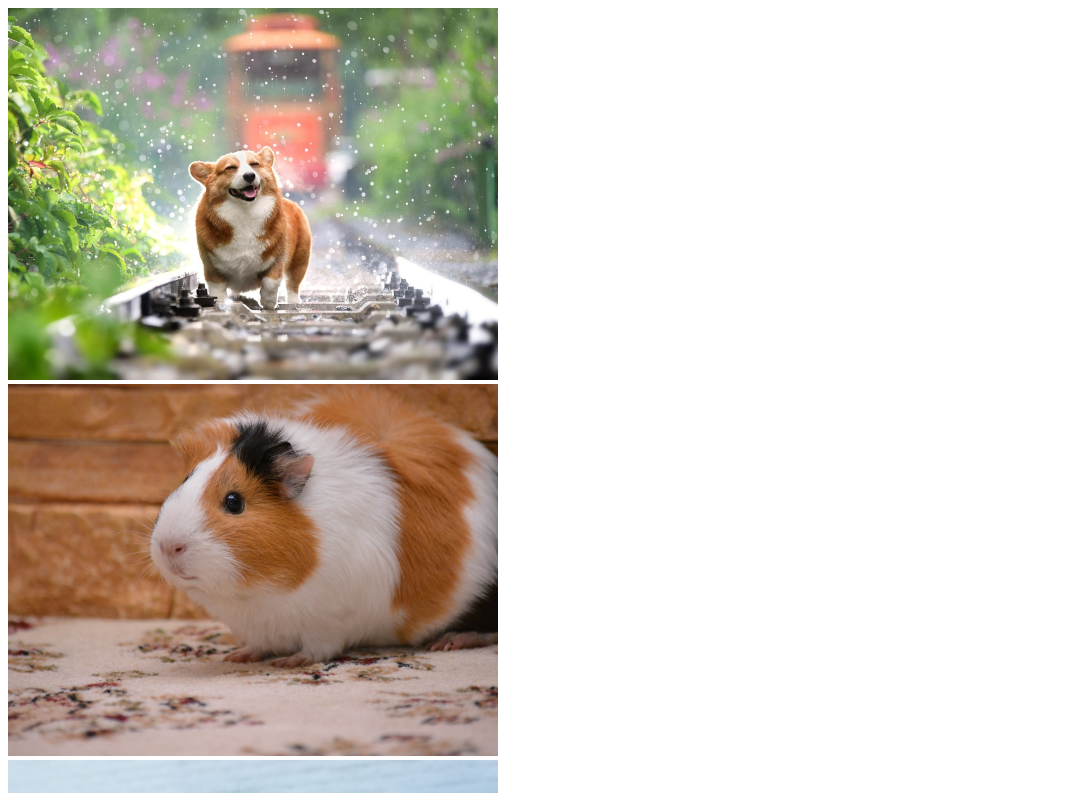
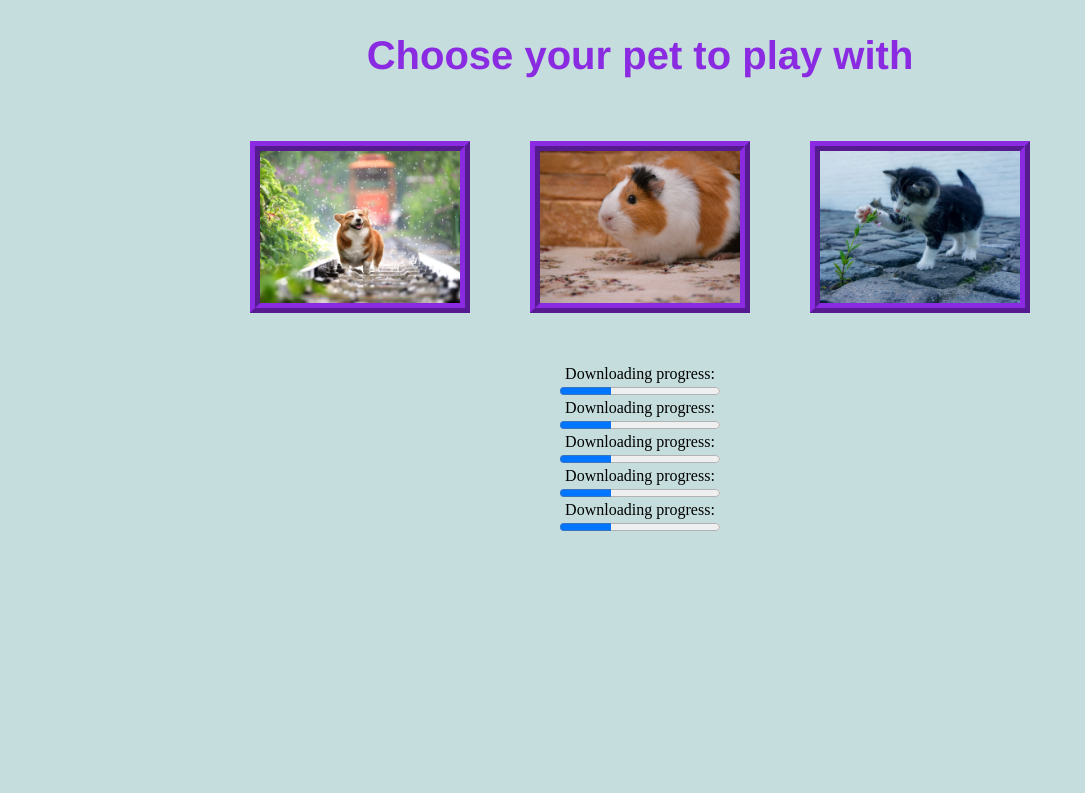
Before and after one commit to GeorgeMc1/cyberPets, a plain HTML site: page index.html in a window 1280 px wide. Shown: the top 793 px of the page, without its empty margins (0-1085 px from the left). Drawn offline with Linux system fonts and the light colour scheme.

Commit message:
CSS styling

```diff
--- a/index.html
+++ b/index.html
@@ -6,20 +6,24 @@
     <meta http-equiv="X-UA-Compatible" content="IE=edge">
     <meta name="viewport" content="width=device-width, initial-scale=1.0">
     <link rel="stylesheet" href="style.css">
-    <title>Document</title>
+    <title>Cyber Pets</title>
 </head>
 
 <body>
+
+    <section>
+        <h1>Choose your pet to play with</h1>
+    </section>
     <div class="main">
         <section id="petChoice">
             <div id="dog">
-                <img src="./images/dog.png" alt="">
+                <img src="./images/dog.png" alt="Dog image">
             </div>
             <div id="guineaPig">
-                <img src="./images/guneaPig.png" alt="">
+                <img src="./images/guneaPig.png" alt="Guinea Pig">
             </div>
             <div id="cat">
-                <img src="./images/cat.png" alt="">
+                <img src="./images/cat.png" alt="Cat image">
             </div>
         </section>
 
--- a/style.css
+++ b/style.css
@@ -0,0 +1,34 @@
+body {
+    background-color: rgb(197, 221, 221);
+}
+
+h1 {
+    color: blueviolet;
+    font-family: 'Franklin Gothic Medium', 'Arial Narrow', Arial, sans-serif;
+    text-align: center;
+    font-size: 40px;
+}
+
+#petChoice {
+    display: flex;
+    flex-direction: row;
+    justify-content: center;
+}
+
+#petChoice img {
+    width: 200px;
+    border: 10px ridge blueviolet;
+    margin: 30px;
+}
+
+#careChoices {
+    display: flex;
+    flex-direction: row;
+    justify-content: center;
+}
+
+#prarametersLevel {
+    display: flex;
+    flex-direction: column;
+    align-items: center;
+}
```
